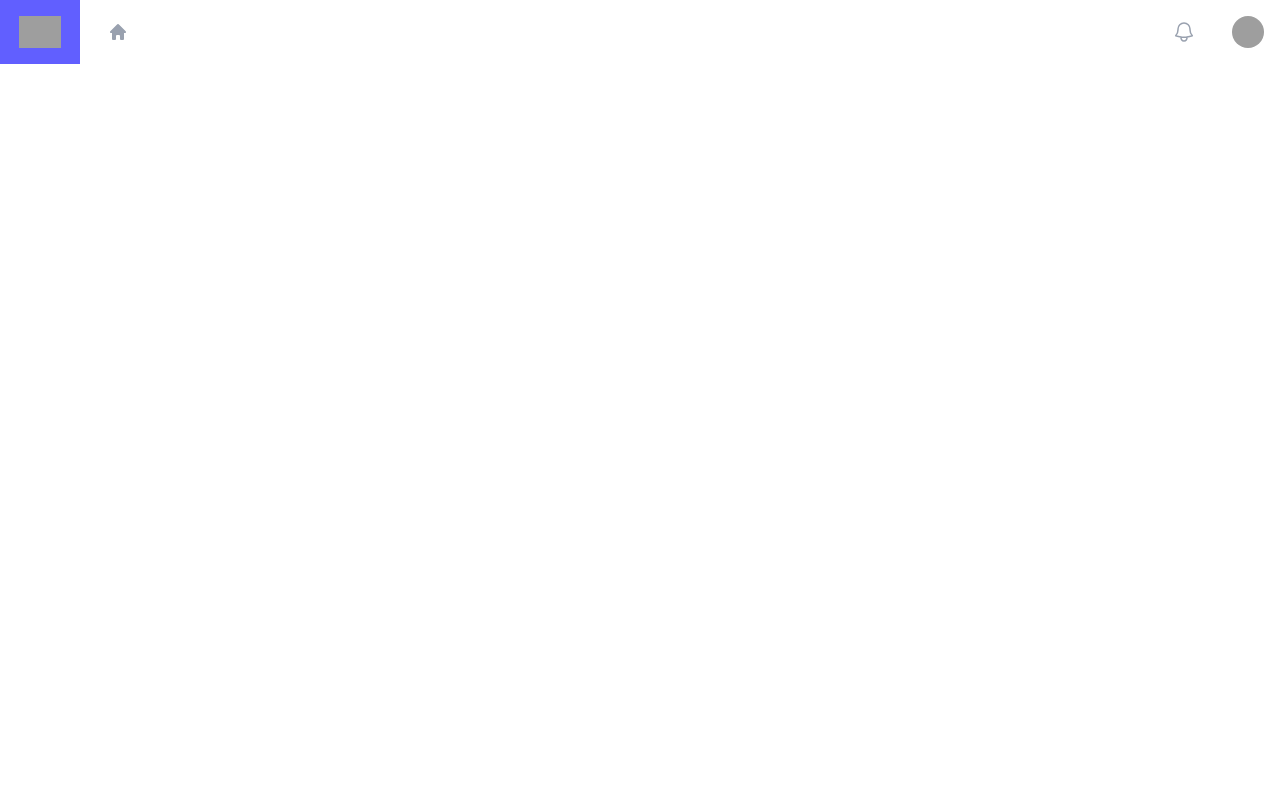
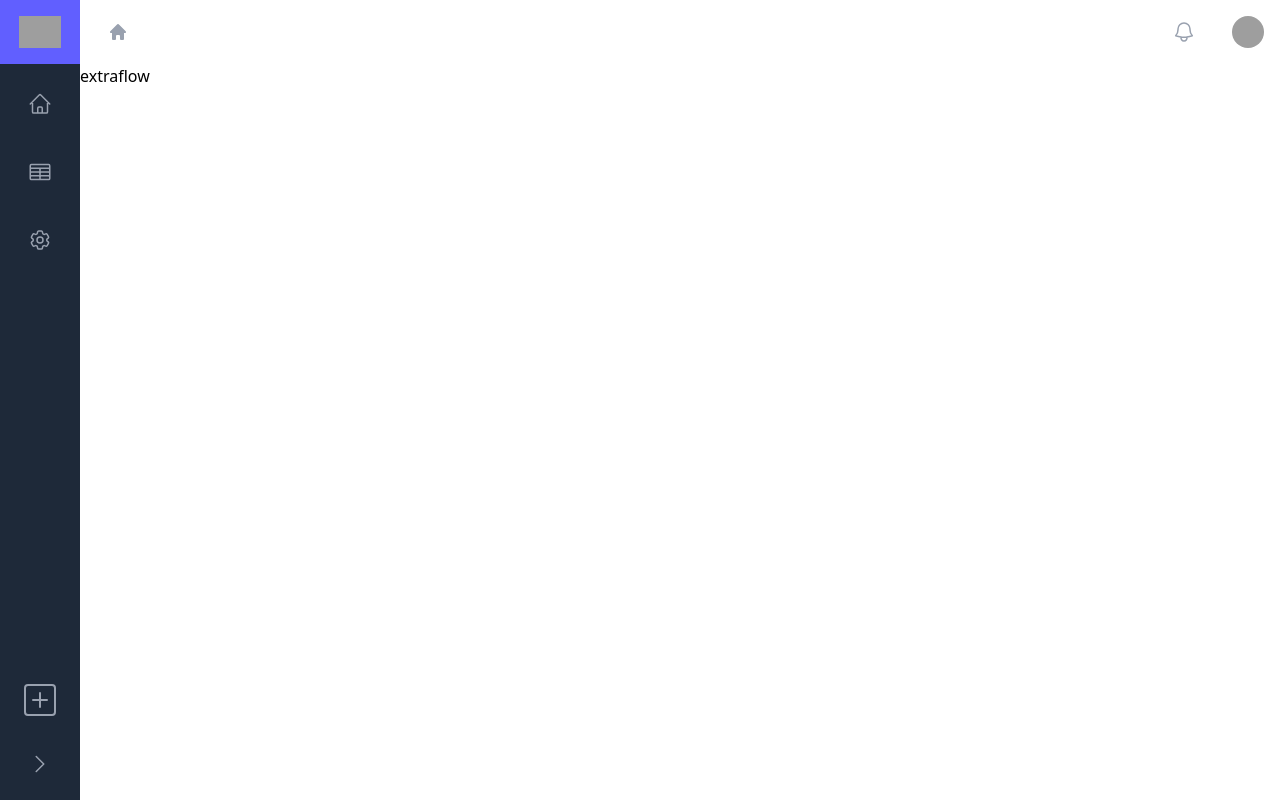
Before and after one commit to Sohaib9920/OmniAgent, a React (Vite) app in the folder frontend/: page / in a window 1280 px wide. Built offline with nearby package versions, Linux system fonts and the light colour scheme; grey boxes are pictures that could not be loaded.

Commit message:
sidebar completed

```diff
--- a/frontend/package.json
+++ b/frontend/package.json
@@ -15,6 +15,7 @@
     "@tailwindcss/vite": "^4.1.11",
     "react": "^19.1.0",
     "react-dom": "^19.1.0",
+    "react-icons": "^5.5.0",
     "react-router": "^7.6.3",
     "tailwindcss": "^4.1.11"
   },
--- a/frontend/src/App.tsx
+++ b/frontend/src/App.tsx
@@ -2,6 +2,7 @@ import { useContext, useEffect } from "react";
 import { useLocation } from "react-router";
 import Header from "./components/HeaderComponent";
 import { locationContext } from "./contexts/locationContext";
+import Sidebar from "./components/SidebarComponent";
 
 const user = {
   name: "Whitney Francis",
@@ -27,8 +28,13 @@ function App() {
     setAtual(location.pathname.replace(/\/$/g, "").split("/"));
   }, [location.pathname]);
   return (
-    <div className="h-screen bg-white">
+    <div className="h-screen bg-white flex flex-col">
       <Header userNavigation={userNavigation} user={user}></Header>
+      <div className="flex flex-1">
+        <Sidebar></Sidebar>
+        <div>extra</div>
+        <div>flow</div>
+      </div>
     </div>
   );
 }
--- /dev/null
+++ b/frontend/src/components/SidebarComponent/index.tsx
@@ -0,0 +1,65 @@
+import {
+  ChevronRightIcon,
+  Cog6ToothIcon,
+  HomeIcon,
+  TableCellsIcon,
+} from "@heroicons/react/24/outline";
+import { useContext } from "react";
+import { BsPlusSquare } from "react-icons/bs";
+import SidebarButton from "./sidebarButton";
+import { locationContext } from "../../contexts/locationContext";
+
+export const sidebarNavigation = [
+  { name: "Home", href: "/", icon: HomeIcon, current: true },
+  { name: "Table", href: "/table/", icon: TableCellsIcon, current: false },
+  //{ name: 'Train', href: '#', icon: BoltIcon, current: false },
+  //{ name: 'Model Details', href: '#', icon: LightBulbIcon, current: false },
+  //{ name: 'Deploy', href: '#', icon: RocketLaunchIcon, current: false },
+  { name: "Settings", href: "/settings/", icon: Cog6ToothIcon, current: false },
+];
+
+export default function Sidebar() {
+  console.log("Sidabar render");
+  const { showSideBar, isStackedOpen, setIsStackedOpen } =
+    useContext(locationContext);
+  return (
+    <div
+      className={
+        (showSideBar ? "w-20" : "w-0") +
+        " h-full overflow-hidden transition-all duration-500"
+      }
+    >
+      <nav
+        aria-label="Sidebar"
+        className="w-20 h-full bg-gray-800 overflow-y-auto flex flex-col justify-between"
+      >
+        <div className="flex flex-col w-20 items-center space-y-3 p-3">
+          {sidebarNavigation.map((item, index) => (
+            <SidebarButton item={item} key={index}></SidebarButton>
+          ))}
+        </div>
+        <div className="flex flex-col w-20 items-center space-y-3 p-3">
+          <button
+            key="New Project"
+            className="text-gray-400 hover:bg-gray-700 flex-shrink-0 inline-flex items-center justify-center h-14 w-14 rounded-lg"
+          >
+            <span className="sr-only">"New Project"</span>
+            <BsPlusSquare className="h-8 w-8" aria-hidden="true" />
+          </button>
+          <div
+            className={` ${
+              isStackedOpen ? "h-0 -mt-3" : "h-12"
+            } overflow-hidden transition-all duration-500`}
+          >
+            <button
+              className="text-gray-400 flex-shrink-0 inline-flex items-center justify-center rounded-lg h-12 w-12"
+              onClick={() => setIsStackedOpen(true)}
+            >
+              <ChevronRightIcon className="h-6 w-6"></ChevronRightIcon>
+            </button>
+          </div>
+        </div>
+      </nav>
+    </div>
+  );
+}
--- /dev/null
+++ b/frontend/src/components/SidebarComponent/sidebarButton/index.tsx
@@ -0,0 +1,26 @@
+import { Link } from "react-router";
+
+type sidebarNavigationItem = {
+  name: string;
+  href: string;
+  icon: any;
+  current: boolean;
+};
+
+export default function SidebarButton({
+  item,
+}: {
+  item: sidebarNavigationItem;
+}) {
+  console.log("SidabarButton render");
+  return (
+    <Link
+      key={item.name}
+      to={item.href}
+      className="text-gray-400 hover:bg-gray-700 flex-shrink-0 inline-flex items-center justify-center h-14 w-14 rounded-lg"
+    >
+      <span className="sr-only">{item.name}</span>
+      <item.icon className="h-6 w-6" aria-hidden="true" />
+    </Link>
+  );
+}
--- a/frontend/src/contexts/locationContext.tsx
+++ b/frontend/src/contexts/locationContext.tsx
@@ -3,11 +3,19 @@ import React, { createContext, useState } from "react";
 type locationContextType = {
   atual: Array<string>;
   setAtual: (newState: Array<string>) => void;
+  showSideBar: boolean;
+  setShowSideBar: (newState: boolean) => void;
+  isStackedOpen: boolean;
+  setIsStackedOpen: (newState: boolean) => void;
 };
 
 const initialValue = {
   atual: window.location.pathname.replace(/\/$/g, "").split("/"),
   setAtual: () => {},
+  showSideBar: true,
+  setShowSideBar: () => {},
+  isStackedOpen: false,
+  setIsStackedOpen: () => {},
 };
 
 export const locationContext = createContext<locationContextType>(initialValue);
@@ -19,9 +27,22 @@ export function LocationProvider({
 }) {
   console.log("LocationProvider render");
   const [atual, setAtual] = useState(initialValue.atual);
+  const [showSideBar, setShowSideBar] = useState(initialValue.showSideBar);
+  const [isStackedOpen, setIsStackedOpen] = useState(
+    initialValue.isStackedOpen
+  );
 
   return (
-    <locationContext.Provider value={{ atual, setAtual }}>
+    <locationContext.Provider
+      value={{
+        atual,
+        setAtual,
+        showSideBar,
+        setShowSideBar,
+        isStackedOpen,
+        setIsStackedOpen,
+      }}
+    >
       {children}
     </locationContext.Provider>
   );
```
Also changed, not shown: 1 other file (tests, documents, lock files or other folders).
